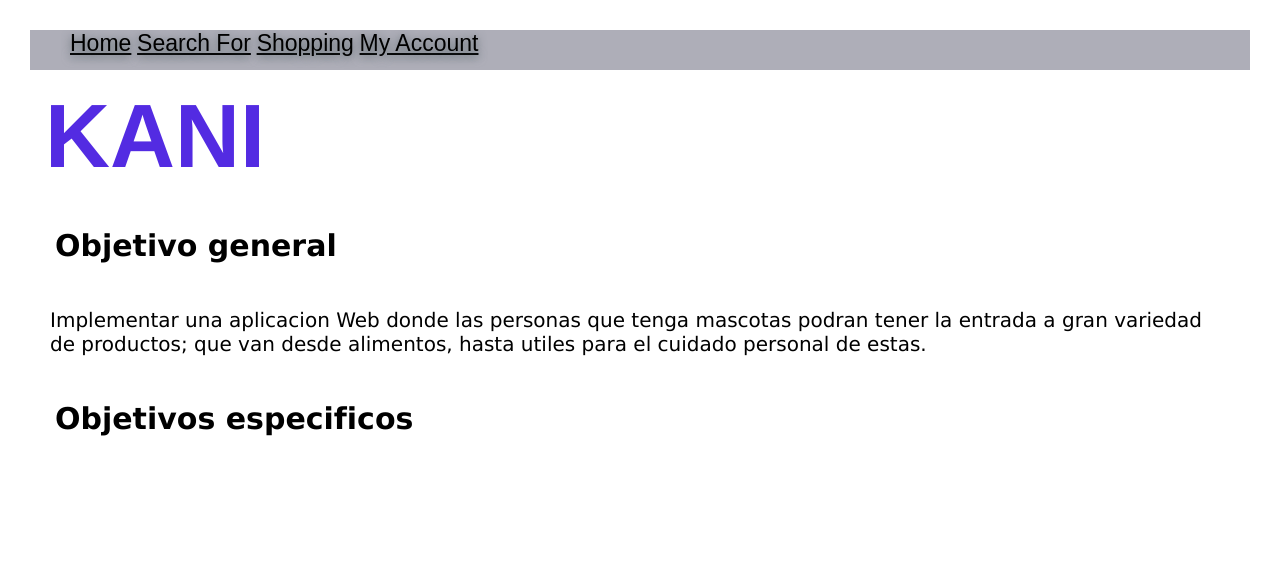
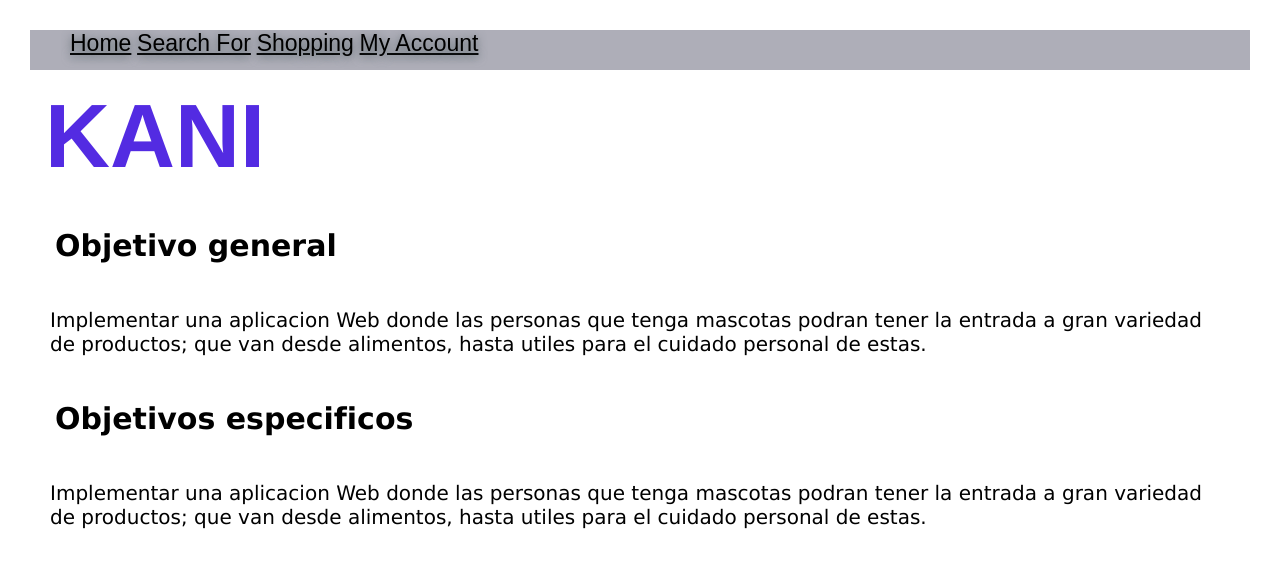
Before and after one commit to Ana24vasquez/proyectokani, a plain HTML site: page index.html in a window 1280 px wide. Drawn offline with Linux system fonts and the light colour scheme.

Commit message:
Se agregan objetivos

```diff
--- a/index.html
+++ b/index.html
@@ -29,9 +29,10 @@
       <p class="texto1">Implementar una aplicacion Web donde las personas que tenga
       mascotas podran tener la entrada a gran variedad de productos; que van desde alimentos,
       hasta utiles para el cuidado personal de estas. </p>
-      <p2></p2>
       <h3 class="subtitulo">Objetivos especificos</h3>
-      <a href="#"></a>
+      <p class="texto1">Implementar una aplicacion Web donde las personas que tenga
+        mascotas podran tener la entrada a gran variedad de productos; que van desde alimentos,
+        hasta utiles para el cuidado personal de estas. </p>
     </main>
     </body>
 </html>
```
